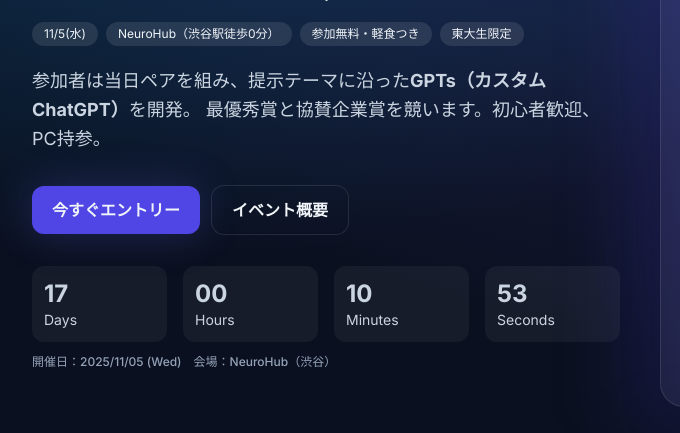
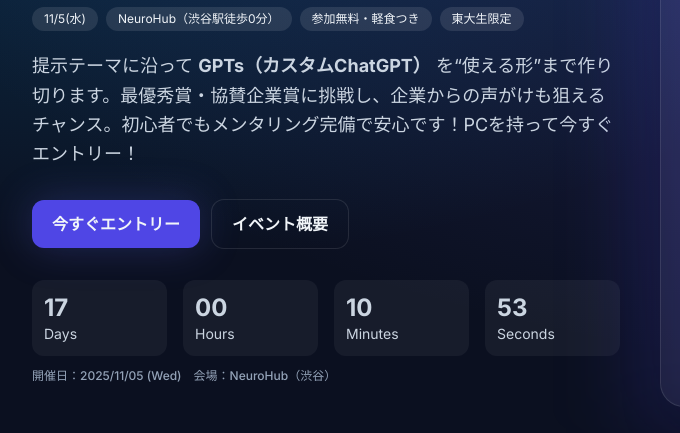
Before and after one commit to utokyoailink/eventhome, a plain HTML site: page index.html in a window 1280 px wide. Shown: the part 299-732 px from the top of the page, 0-680 px from the left. Drawn offline with nearby package versions, Linux system fonts and the light colour scheme; grey boxes are pictures that could not be loaded.

Commit message:
Revise event details and venue link in index.html
Updated event description and added link to venue.

```diff
--- a/index.html
+++ b/index.html
@@ -75,8 +75,7 @@
             <span class="rounded-full bg-white/10 px-3 py-1">東大生限定</span>
           </div>
           <p class="mt-5 text-slate-300 text-lg leading-relaxed">
-            参加者は当日ペアを組み、提示テーマに沿った<strong>GPTs（カスタムChatGPT）</strong>を開発。
-            最優秀賞と協賛企業賞を競います。初心者歓迎、PC持参。
+            提示テーマに沿って <strong>GPTs（カスタムChatGPT）</strong> を“使える形”まで作り切ります。最優秀賞・協賛企業賞に挑戦し、企業からの声がけも狙えるチャンス。初心者でもメンタリング完備で安心です！PCを持って今すぐエントリー！
           </p>
           <div class="mt-8 flex flex-wrap gap-3">
             <a href="#entry" class="inline-flex items-center rounded-xl bg-brand-600 px-5 py-3 font-semibold hover:bg-brand-500 shadow-glow">今すぐエントリー</a>
@@ -89,7 +88,7 @@
             <div class="rounded-xl bg-white/5 p-3"><div class="text-2xl font-bold" id="ss">--</div><div>Seconds</div></div>
           </div>
           <p class="mt-3 text-xs text-slate-400">
-            開催日：<span class="font-medium">2025/11/05 (Wed)</span>　会場：<span class="font-medium">NeuroHub（渋谷）</span>
+            開催日：<span class="font-medium">2025/11/05 (Wed)</span>　会場：<span class="font-medium"><a href="https://share.google/635DB87ZrTQ2OJn51">NeuroHub（渋谷）</a></span>
           </p>
         </div>
         <div class="relative">
```
